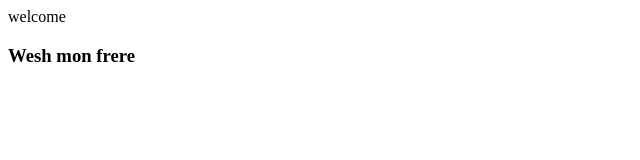
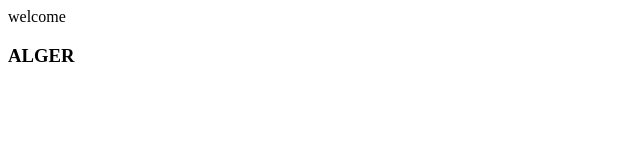
Before and after one commit to RiadKCM/test, a plain HTML site: page index.html in a window 1280 px wide. Shown: the full height of the page, 0-640 px from the left. Drawn offline with Linux system fonts and the light colour scheme.

Commit message:
My Commit

```diff
--- a/index.html
+++ b/index.html
@@ -7,6 +7,6 @@
 </head>
 <body>
     welcome
-    <h3>Wesh mon frere</h3>
+    <h3>ALGER</h3>
 </body>
 </html>
```
